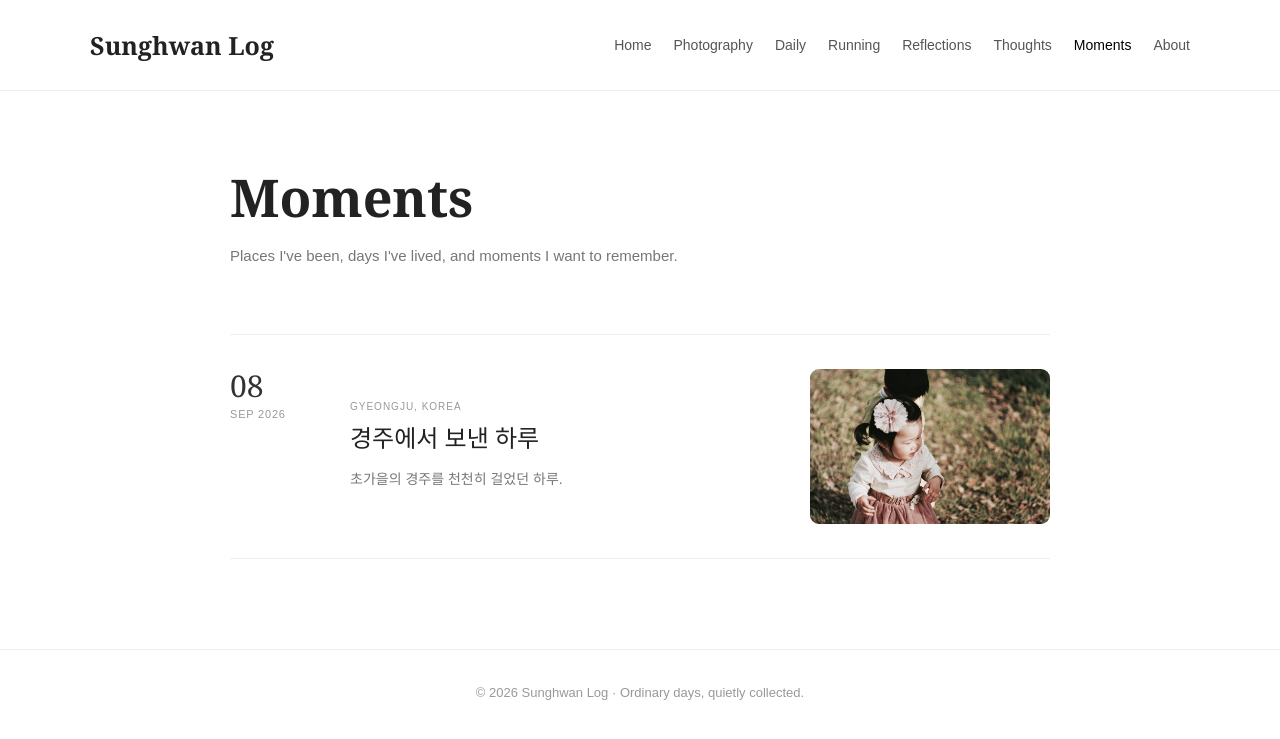
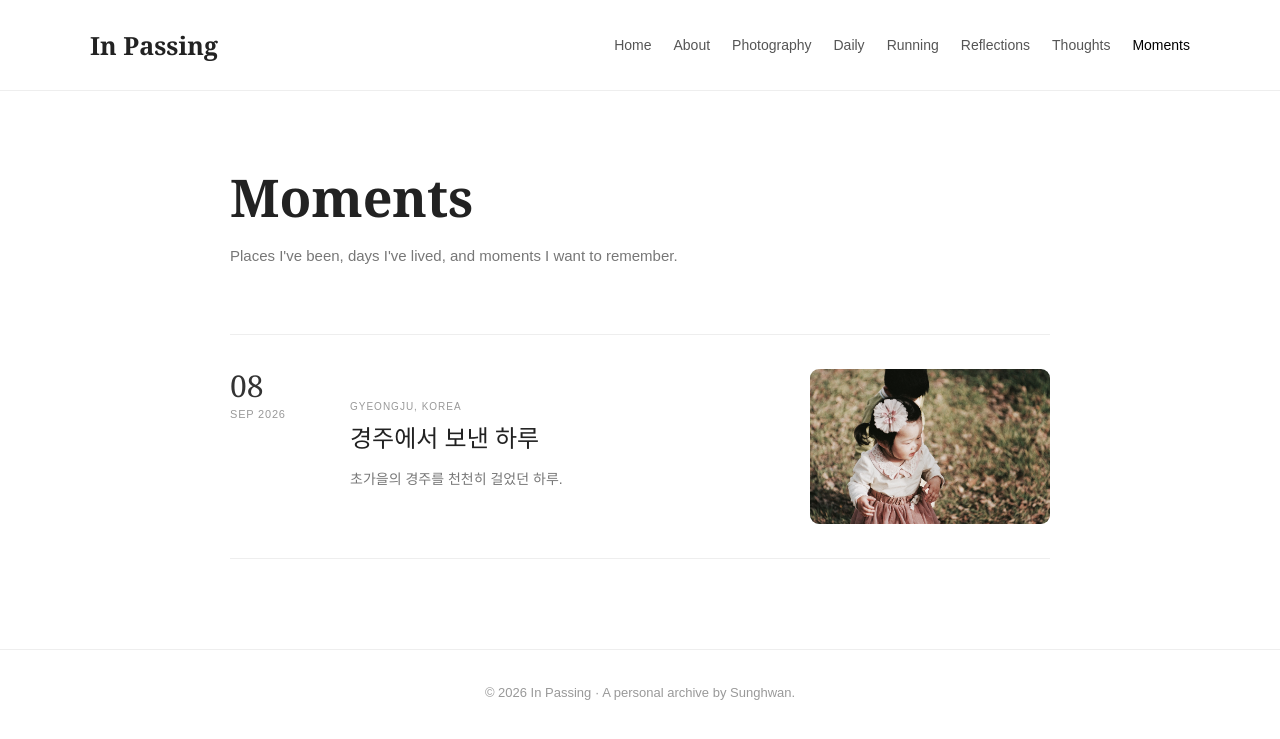
Before and after one commit to sunghwanlog/sunghwanlog.github.io, a Jekyll site: the page built from moments.html, in a window 1280 px wide. Shown: the top 739 px of the page. Built offline with Jekyll 4.4.1, drawn with Linux system fonts in a browser that asks for light colours.

Commit message:
Update moments.html

```diff
--- a/moments.html
+++ b/moments.html
@@ -13,7 +13,7 @@
     content="width=device-width, initial-scale=1.0"
   >
 
-  <title>Moments | Sunghwan Log</title>
+  <title>Moments | In Passing</title>
 
 
   <style>
@@ -507,69 +507,10 @@
 
 
 <!-- =========================
-     HEADER
+     COMMON HEADER
 ========================= -->
 
-<header>
-
-  <div class="container">
-
-    <nav>
-
-
-      <div class="logo">
-
-        <a href="{{ '/' | relative_url }}">
-          Sunghwan Log
-        </a>
-
-      </div>
-
-
-
-      <div class="menu">
-
-        <a href="{{ '/' | relative_url }}">
-          Home
-        </a>
-
-        <a href="{{ '/photography.html' | relative_url }}">
-          Photography
-        </a>
-
-        <a href="{{ '/daily.html' | relative_url }}">
-          Daily
-        </a>
-
-        <a href="{{ '/running.html' | relative_url }}">
-          Running
-        </a>
-
-        <a href="{{ '/reflections.html' | relative_url }}">
-          Reflections
-        </a>
-
-        <a href="{{ '/thoughts.html' | relative_url }}">
-          Thoughts
-        </a>
-
-        <a
-          class="active"
-          href="{{ '/moments.html' | relative_url }}"
-        >
-          Moments
-        </a>
-
-       <a href="{{ '/about.html' | relative_url }}">About</a>
-
-      </div>
-
-
-    </nav>
-
-  </div>
-
-</header>
+{% include header.html %}
 
 
 
@@ -723,8 +664,8 @@
 
 <footer>
 
-  © 2026 Sunghwan Log ·
-  Ordinary days, quietly collected.
+  © 2026 In Passing ·
+  A personal archive by Sunghwan.
 
 </footer>
 
```
